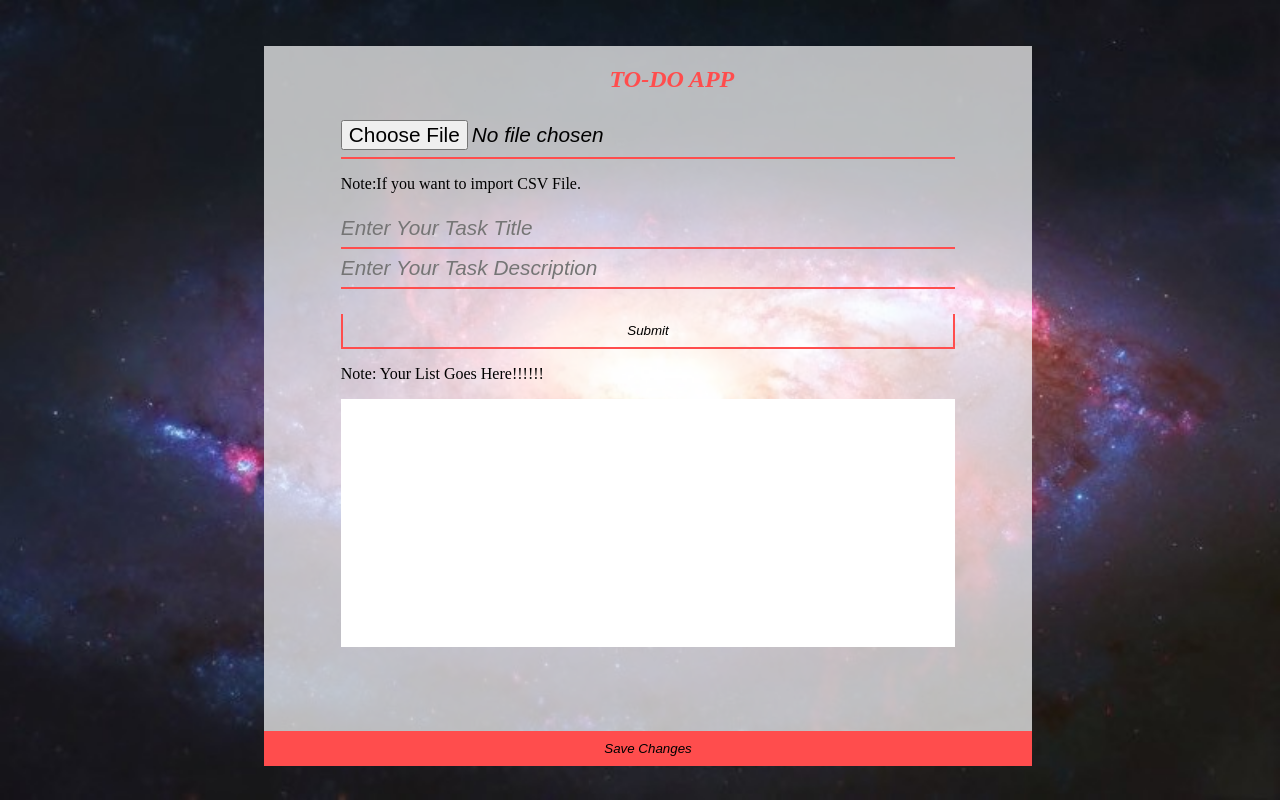
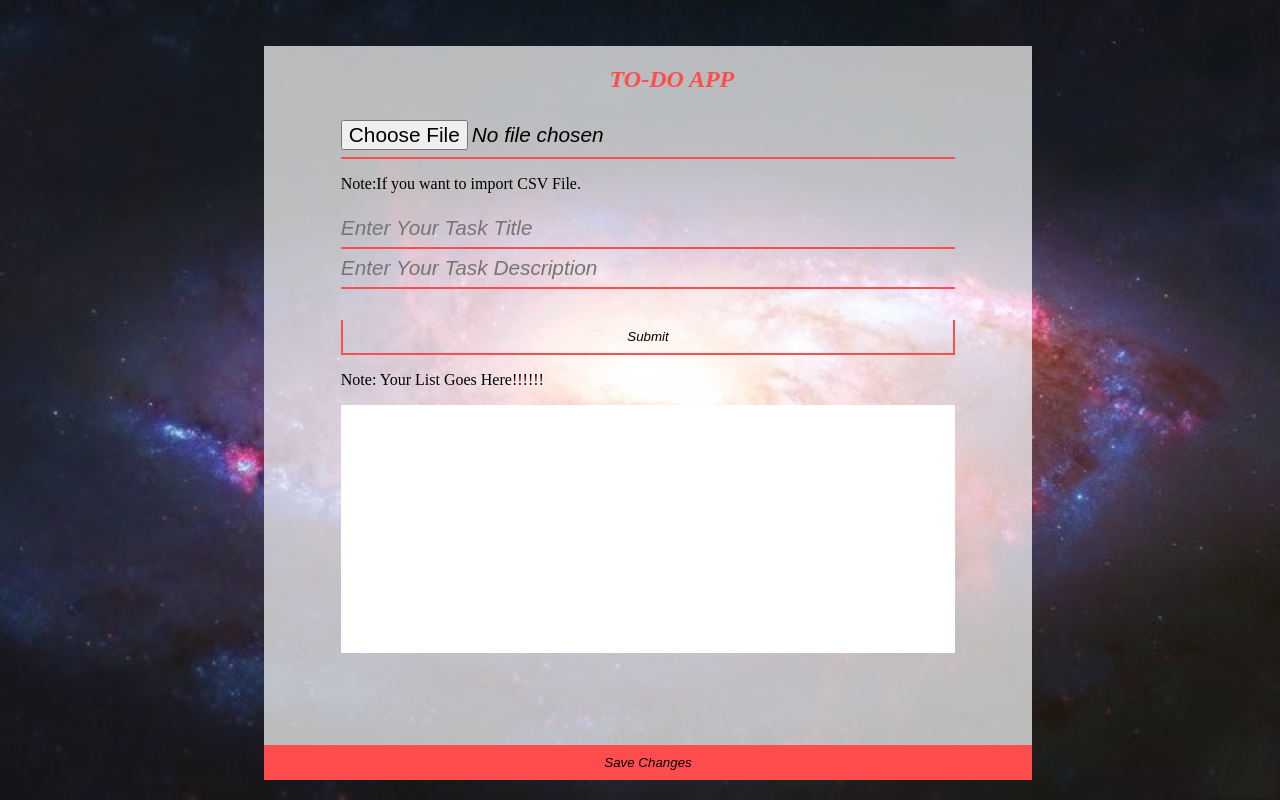
Before and after one commit to adityanepal/javascriptAssignment, a plain HTML site: page index.html in a window 1280 px wide. Drawn offline with Linux system fonts and the light colour scheme.

Commit message:
Changes In margin-top

```diff
--- a/style.css
+++ b/style.css
@@ -50,7 +50,7 @@ body{
     font-style: italic;
 }
 .button1{
-    margin-top: 4%;
+    margin-top: 5%;
     min-height: 35px;
     width: 100%;
     background: transparent;
```
